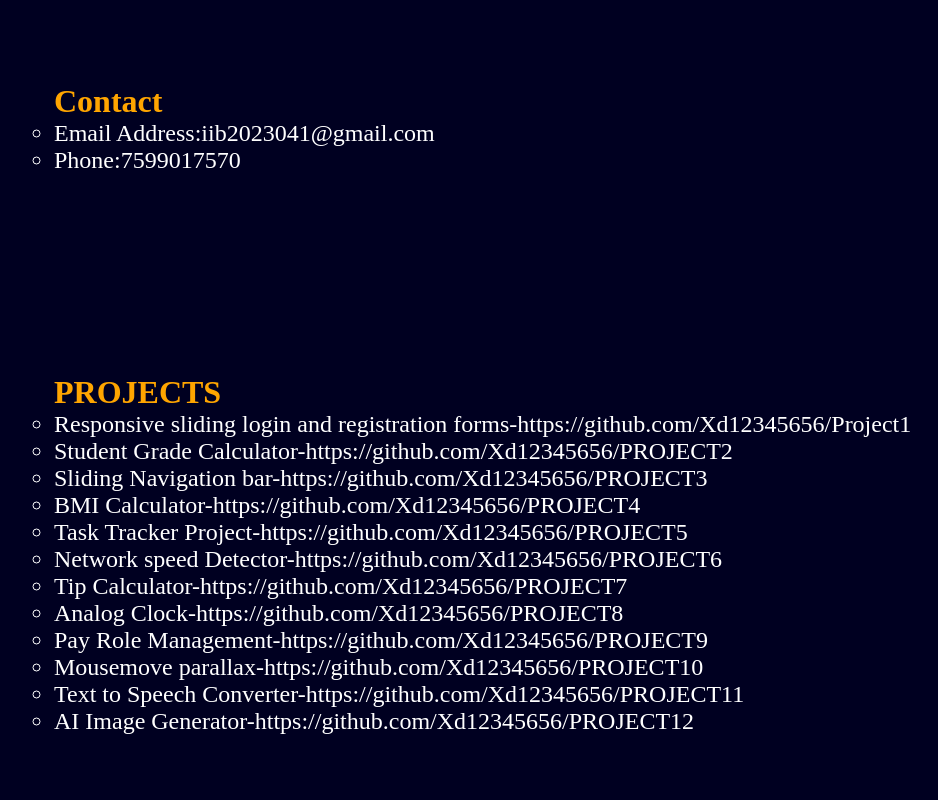
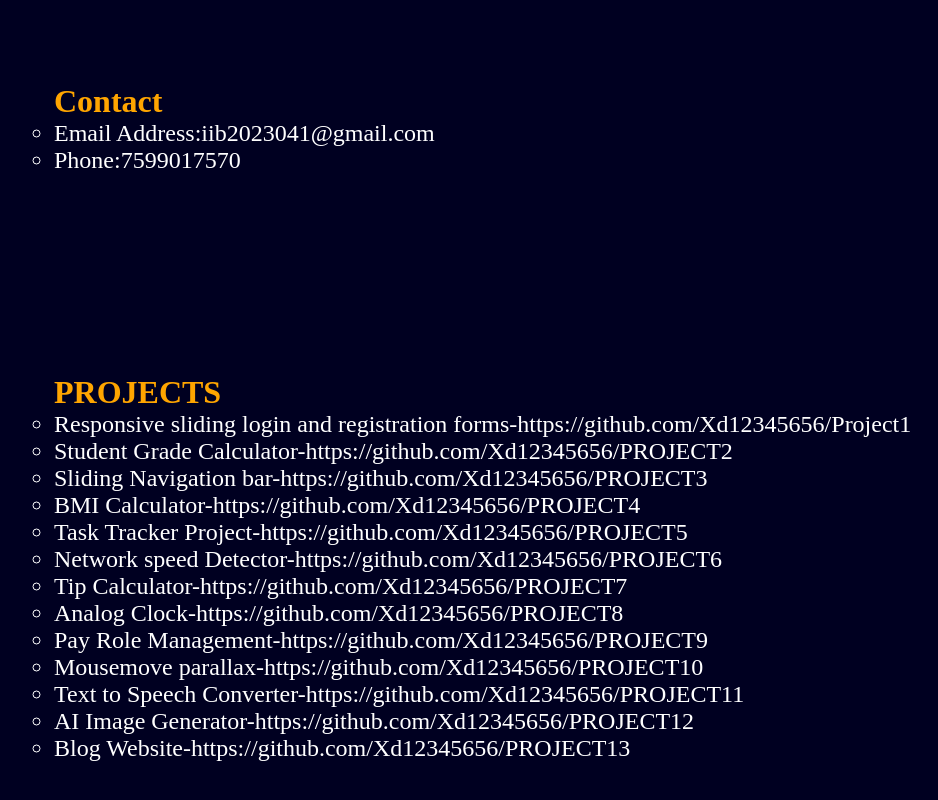
Before and after one commit to Xd12345656/Devraj-s, a plain HTML site: page index.html in a window 1280 px wide. Shown: the part 2574-3374 px from the top of the page, without its empty margins (146-1084 px from the left). Drawn offline with nearby package versions, Linux system fonts and the light colour scheme.

Commit message:
Update index.html

```diff
--- a/index.html
+++ b/index.html
@@ -152,6 +152,7 @@
         <li> Mousemove parallax-https://github.com/Xd12345656/PROJECT10</li>
         <li>Text to Speech Converter-https://github.com/Xd12345656/PROJECT11</li>
         <li>AI Image Generator-https://github.com/Xd12345656/PROJECT12 </li>
+        <li>Blog Website-https://github.com/Xd12345656/PROJECT13 </li>
         </ul>
         </div>
 
```
